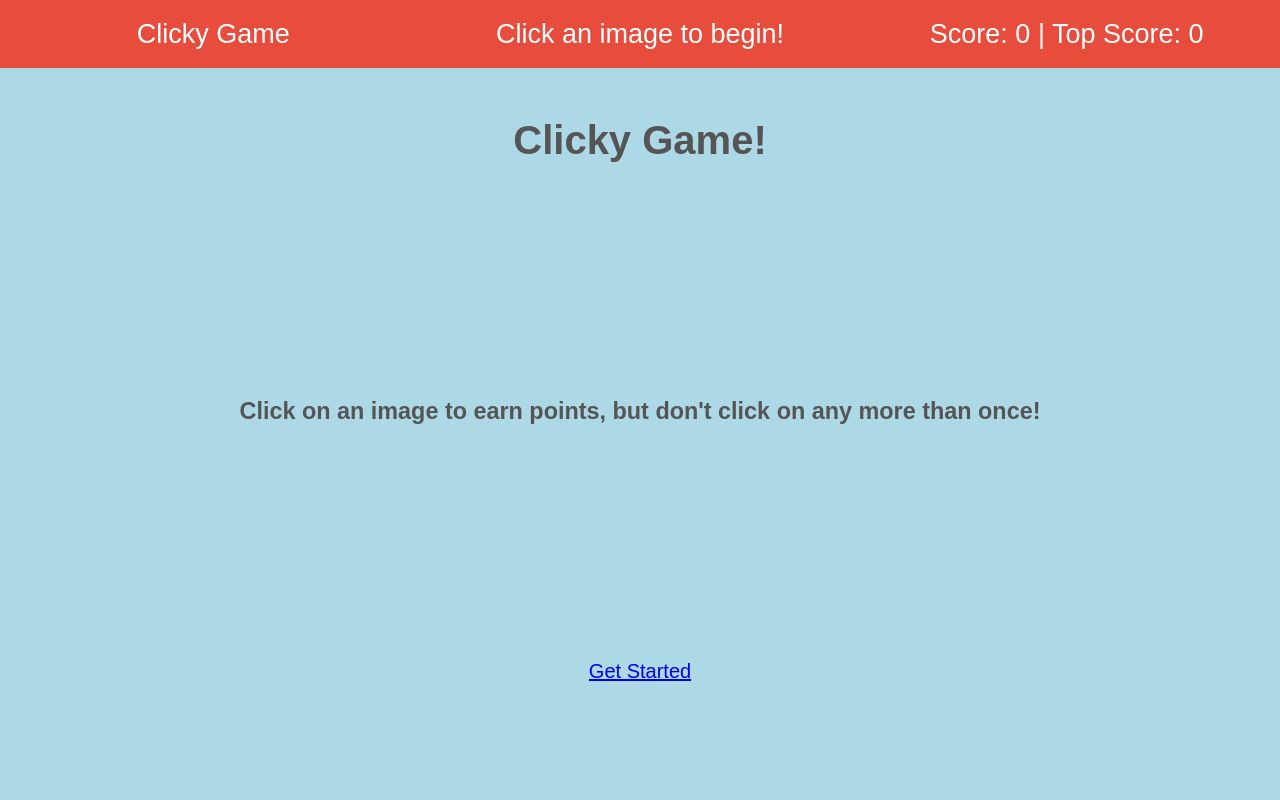
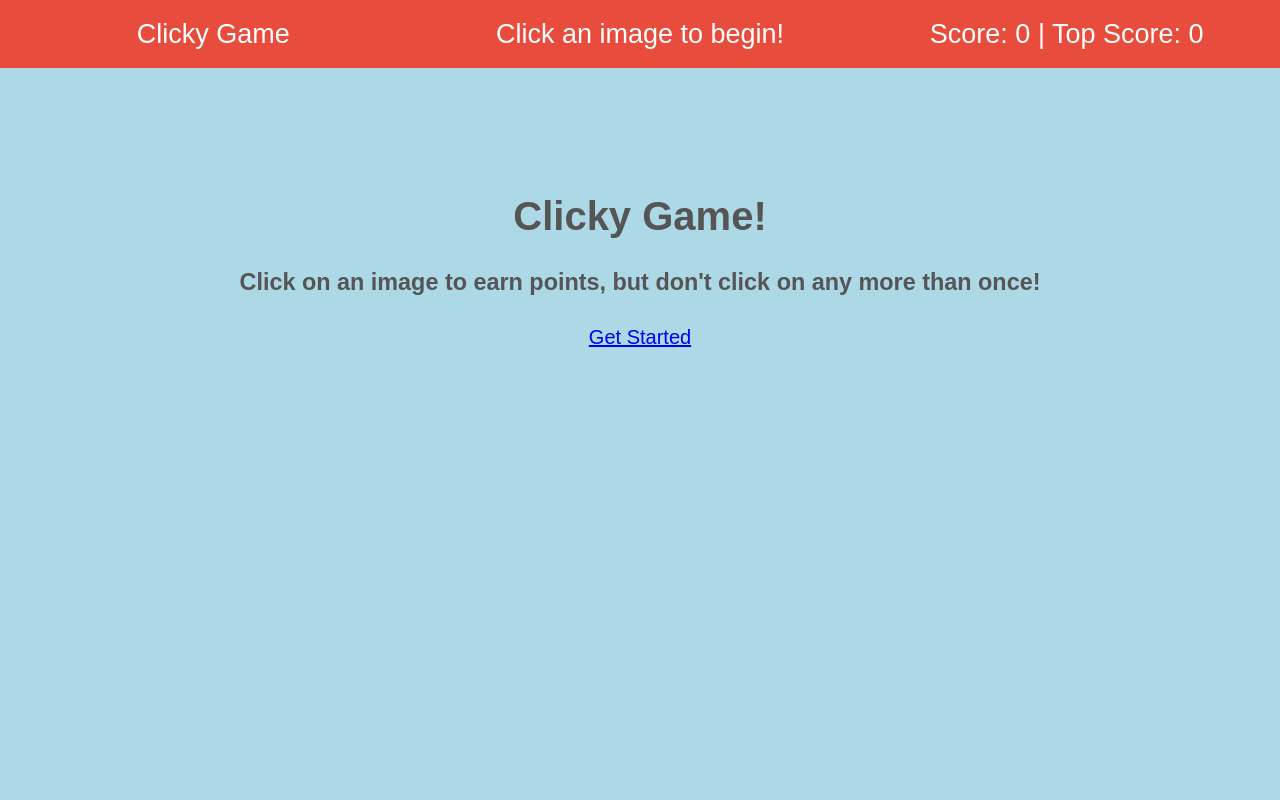
Before and after one commit to romansenin/clicky-game, a React (Create React App) app: page / in a window 1280 px wide. Shown: the top 800 px of the page. Built offline with nearby package versions, Linux system fonts and the light colour scheme; the HTML template or start-up script is replaced by a standard one.

Commit message:
imporved text position

```diff
--- a/src/components/Intro/intro.css
+++ b/src/components/Intro/intro.css
@@ -8,7 +8,16 @@
 }
 
 .intro-container > * {
-  flex: 1;
   display: flex;
-  align-items: center;
 }
+
+.intro-container h1 {
+  flex: 0.3;
+  align-items: flex-end;
+  margin-bottom: 30px;
+}
+
+.intro-container h3 {
+  flex: 0;
+  margin-bottom: 30px;
+}
```
